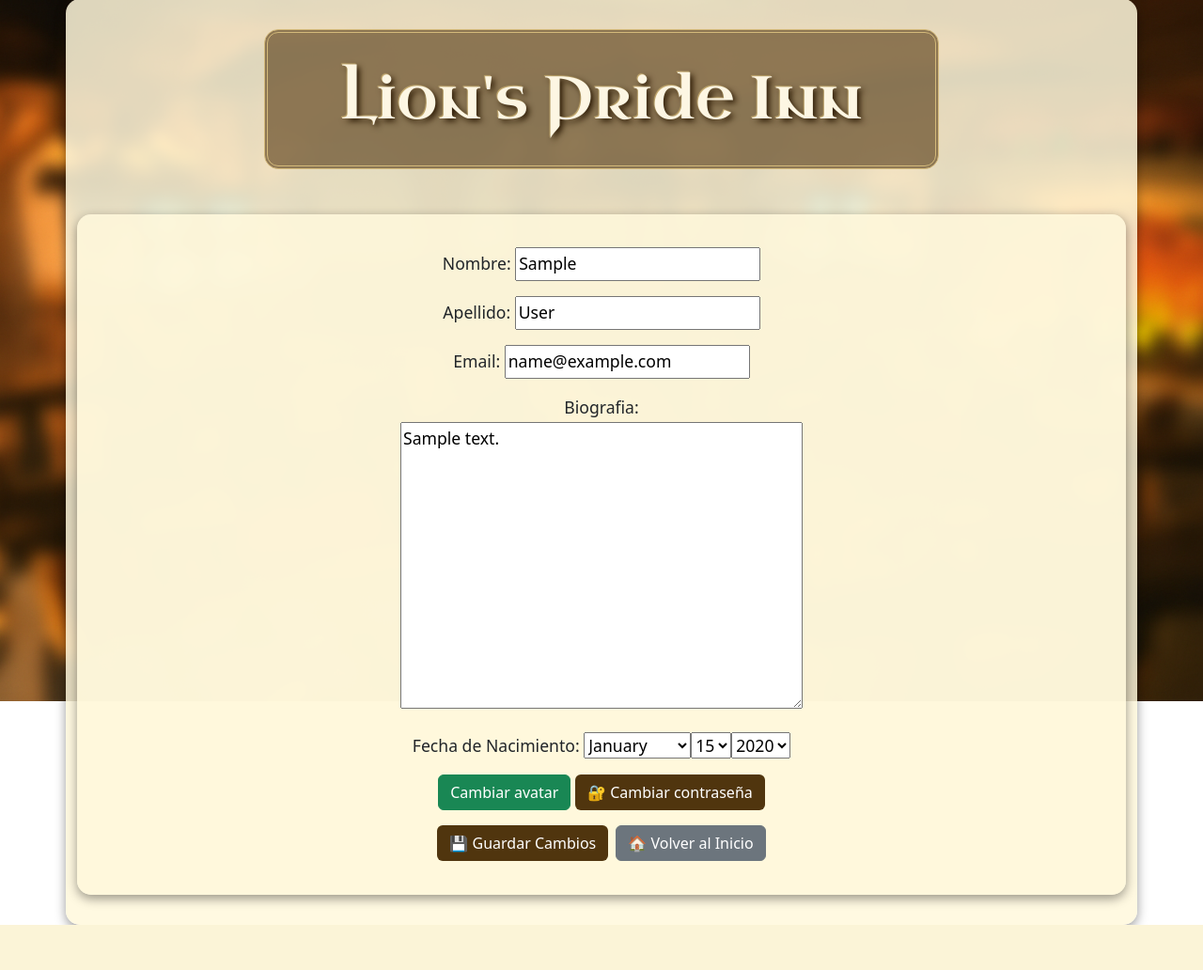
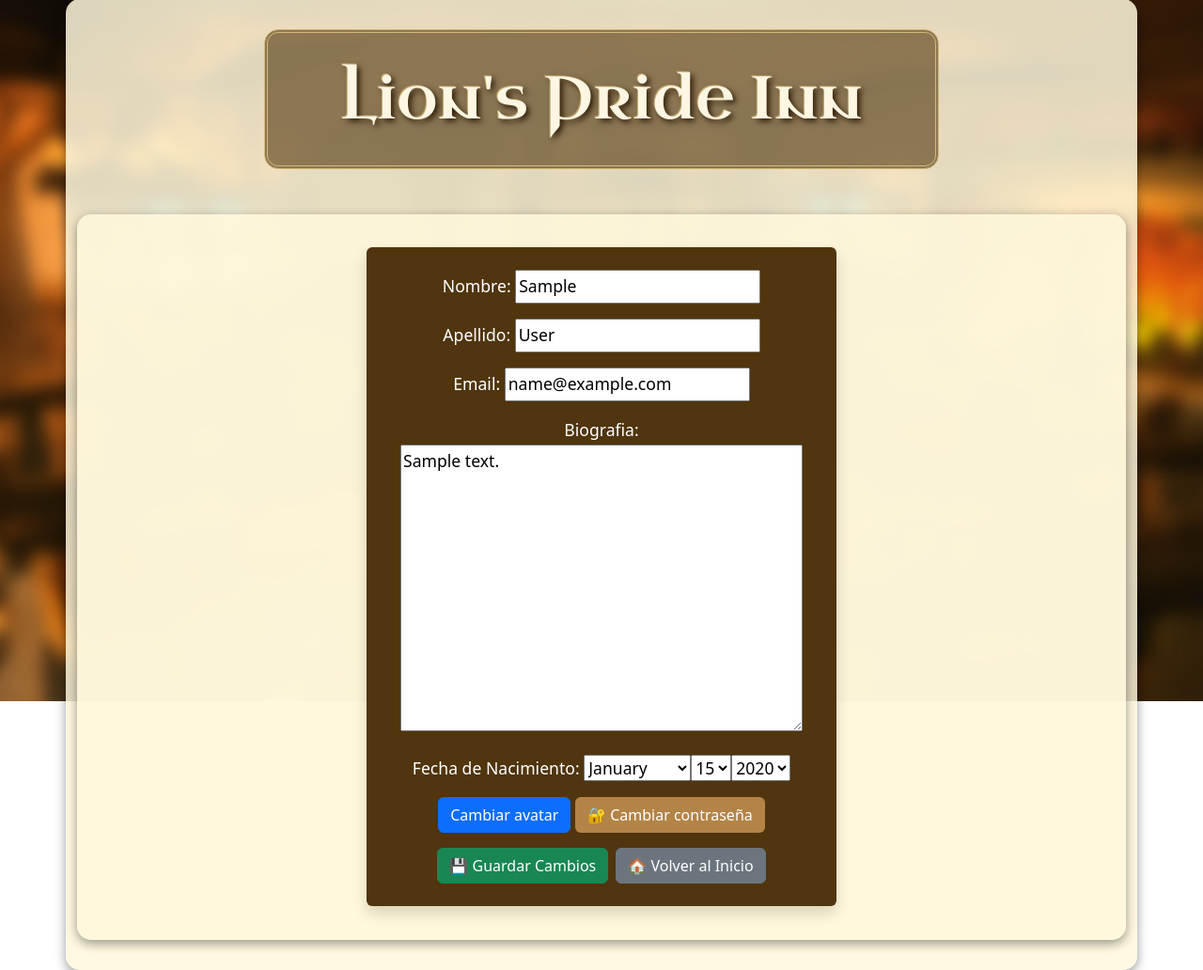
Before and after one commit to AyelenSamarra/ProyectoFinalPython-Samarra, a Django app: page /editar_perfil/ in a window 1280 px wide. Shown: the part 81-1113 px from the top of the page at 94% size. Before the commit the page ends 1065 px from the top, so only its background shows below. Run offline with Django 5.2, Linux system fonts and the light colour scheme; a user stored in the database is signed in; tables that the repository leaves empty hold one stand-in row (values such as "Sample post"); some libraries are stand-ins or nearby versions; some web fonts are replaced.

Commit message:
Arreglo visual de edicion de perfil

```diff
--- a/Taberna/templates/Taberna/editar_perfil.html
+++ b/Taberna/templates/Taberna/editar_perfil.html
@@ -6,7 +6,7 @@
 
 {% block content %}
 <div class="container mt-5">
-    <form method="post" class="mx-auto" style="max-width: 500px;">
+    <form method="post" class="bg-taberna text-white p-4 rounded shadow w-50 mx-auto" style="max-width: 500px;">
         {% csrf_token %}
         {% for field in form %}
           <div class="mb-3">
@@ -19,12 +19,12 @@
         {% endfor %}
 
         <div class="text-center my-3">
-            <a href="{% url 'Taberna:agregar_avatar' %}" class="btn btn-success text-white"> Cambiar avatar</a>
-            <a href="{% url 'Taberna:password_cambio' %}" class="btn btn-tabern text-white">🔐 Cambiar contraseña</a>
+            <a href="{% url 'Taberna:agregar_avatar' %}" class="btn btn-primary text-white"> Cambiar avatar</a>
+            <a href="{% url 'Taberna:password_cambio' %}" class="btn btn-peligro text-white">🔐 Cambiar contraseña</a>
         </div>
 
         <div class="d-flex justify-content-center gap-2">
-            <button type="submit" class="btn btn-tabern text-white">💾 Guardar Cambios</button>
+            <button type="submit" class="btn btn-success text-white">💾 Guardar Cambios</button>
             <a href="{% url 'Taberna:home' %}" class="btn btn-secondary">🏠 Volver al Inicio</a>
         </div>
     </form>
```
